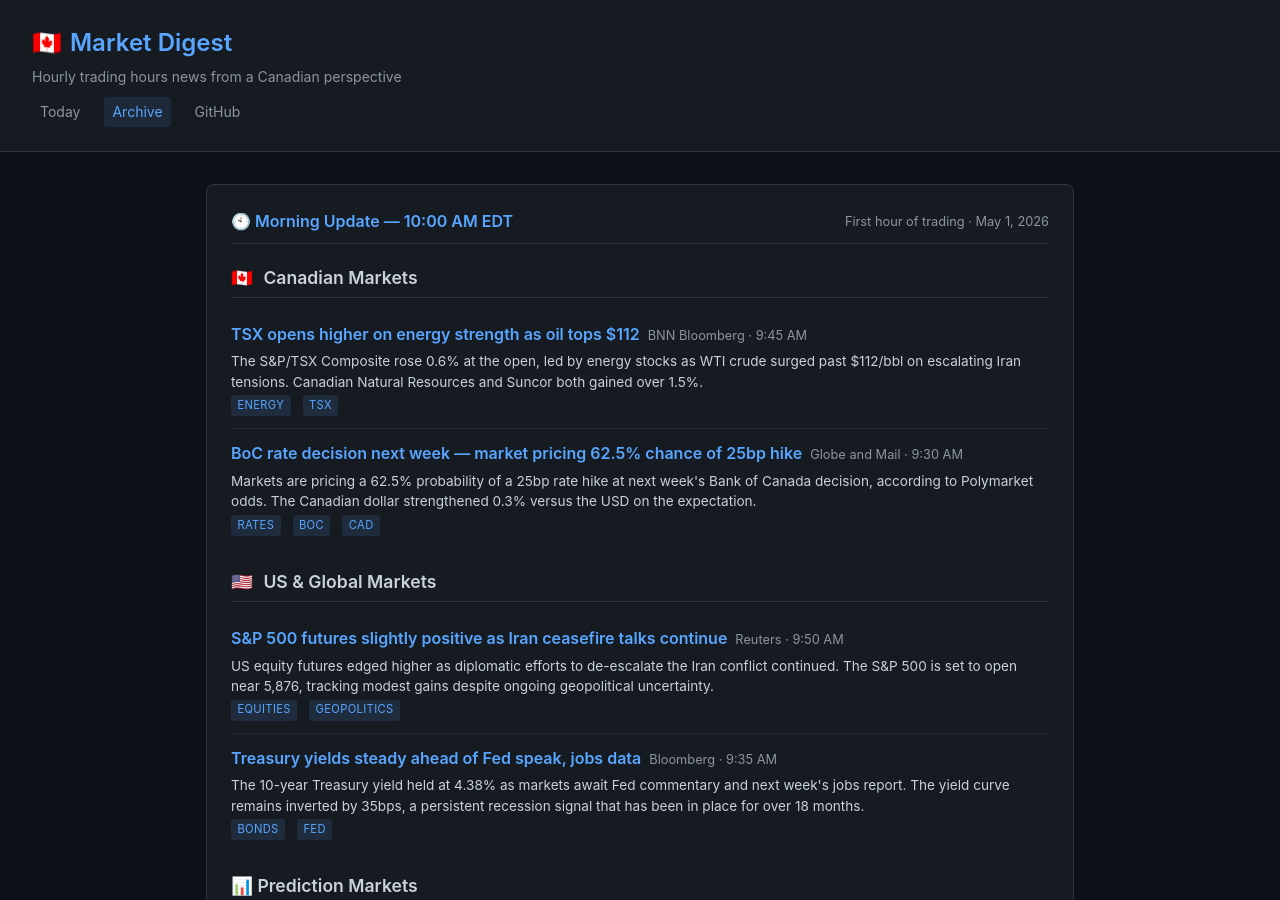
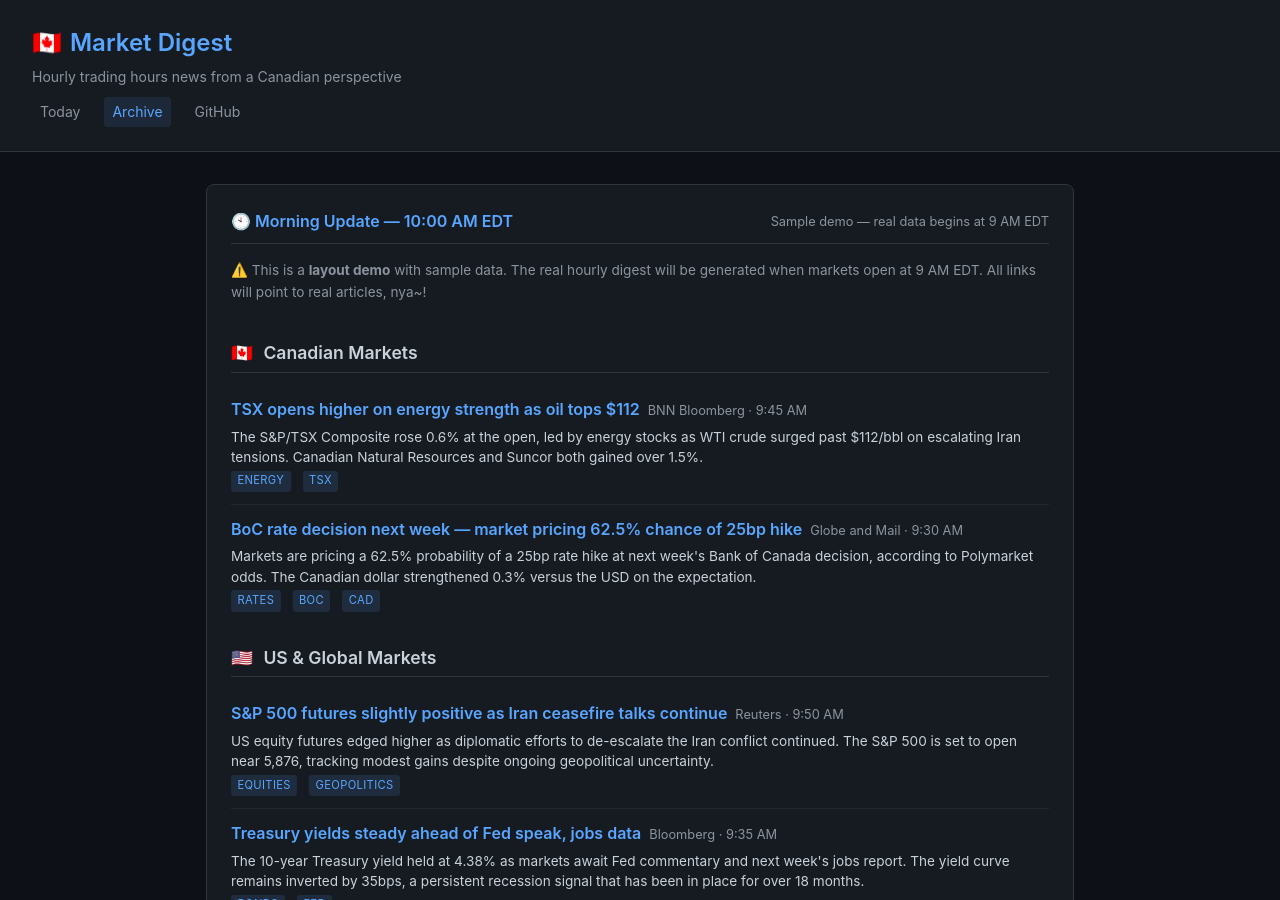
Before and after one commit to promkev/market-digest, a Jekyll site: the page built from archive/2026-05-01.html, in a window 1280 px wide and 900 px high. Built offline with Jekyll 4.4.1, drawn with Linux system fonts in a browser that asks for light colours.

Commit message:
Added demo notice to test page, URL rules in cron prompt

```diff
--- a/archive/2026-05-01.html
+++ b/archive/2026-05-01.html
@@ -6,7 +6,11 @@ title: May 1, 2026 Digest
 <div class="entry">
   <div class="entry-header">
     <span class="entry-time">🕙 Morning Update — 10:00 AM EDT</span>
-    <span class="entry-meta">First hour of trading · May 1, 2026</span>
+    <span class="entry-meta">Sample demo — real data begins at 9 AM EDT</span>
+  </div>
+
+  <div class="empty-state" style="padding: 0 0 1rem 0; text-align: left; color: var(--text-secondary); font-size: 0.85rem;">
+    <p>⚠️ This is a <strong>layout demo</strong> with sample data. The real hourly digest will be generated when markets open at 9 AM EDT. All links will point to real articles, nya~!</p>
   </div>
 
   <section>
```
